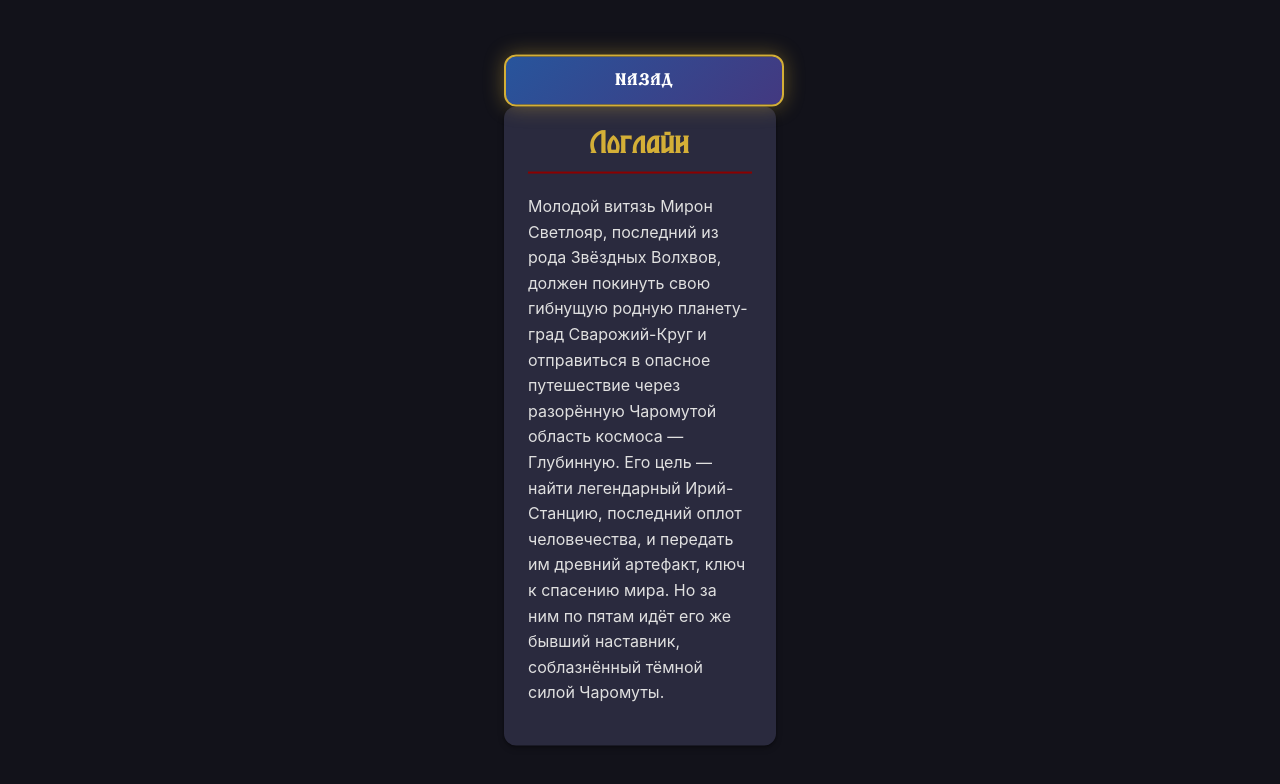
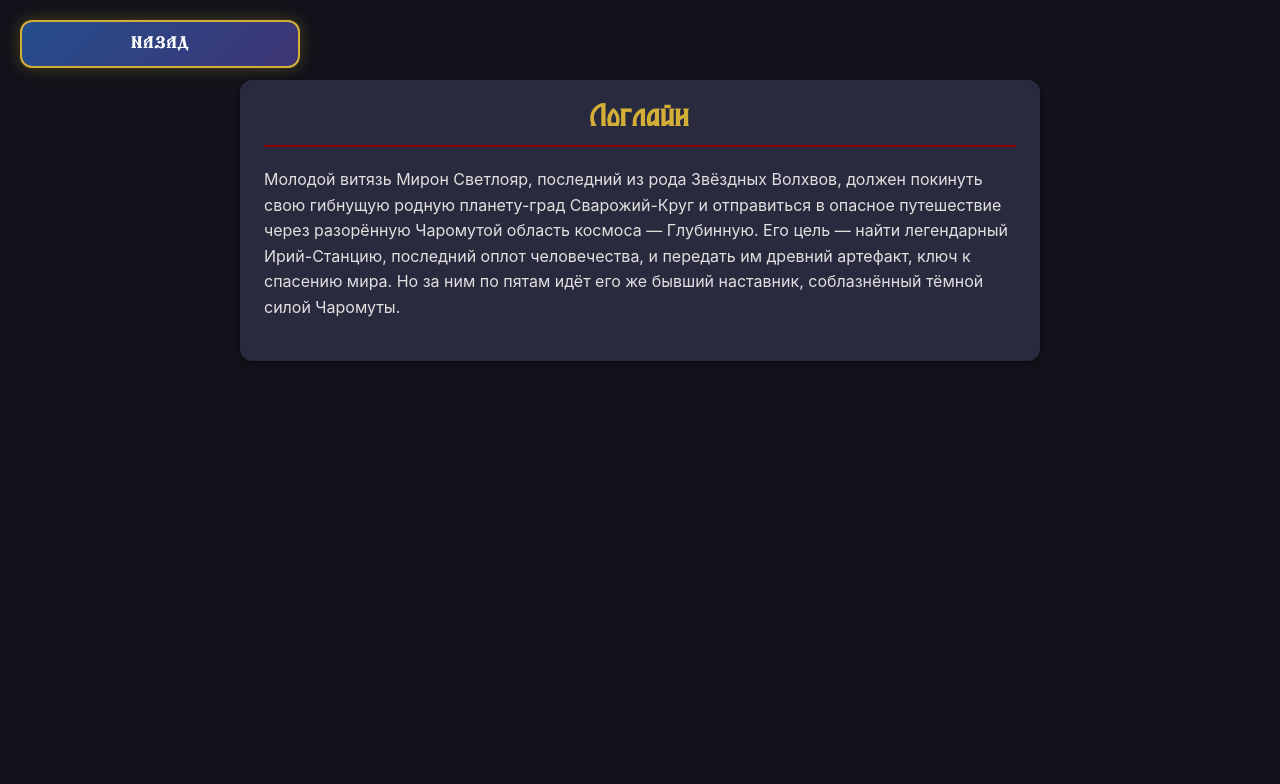
Before and after one commit to ilyaknirim/cosmobilina, a plain HTML site: page index.html in a window 1280 px wide. Both pictures are taken after a click on the button "ЛОГЛАЙН". Drawn offline with Linux system fonts and the light colour scheme.

Commit message:
Обновлен интерфейс страниц информации: добавлена полноэкранная прокрутка

```diff
--- a/css/style.css
+++ b/css/style.css
@@ -89,20 +89,42 @@ body {
   display: block;
 }
 
+/* Специальные стили для loreScreen */
+#loreScreen {
+  display: none;
+  height: 100vh;
+  width: 100%;
+  position: fixed;
+  top: 0;
+  left: 0;
+  background-color: var(--background);
+  z-index: 10;
+  overflow-y: auto;
+  -webkit-overflow-scrolling: touch;
+}
+
 /* Фрейм для всех элементов */
 .content-frame {
-  position: absolute;
-  top: 50%;
-  left: 50%;
-  transform: translate(-50%, -50%);
+  position: relative;
   width: 100%;
   max-width: 320px;
   display: flex;
   flex-direction: column;
   align-items: center;
-  justify-content: center;
+  justify-content: flex-start;
   padding: 24px;
   text-align: center;
+  margin: 0 auto;
+}
+
+/* Специальный фрейм для loreScreen */
+#loreScreen .content-frame {
+  max-width: 100%;
+  padding: 60px 20px 20px;
+  justify-content: flex-start;
+  height: 100vh;
+  overflow-y: auto;
+  -webkit-overflow-scrolling: touch;
 }
 
 /* Заголовок */
@@ -311,13 +333,16 @@ h1 {
 
 /* Экран с описанием */
 #loreContent {
+  width: 100%;
   max-width: 800px;
-  margin: 0 auto;
+  margin: 20px auto;
   padding: 24px;
   background-color: var(--surface-variant);
   border-radius: var(--border-radius);
   text-align: left;
   box-shadow: var(--shadow-2);
+  overflow-y: auto;
+  -webkit-overflow-scrolling: touch; /* Для плавной прокрутки на iOS */
 }
 
 #loreContent h2 {
@@ -343,6 +368,28 @@ h1 {
 }
 
 /* Кнопка возврата */
+#backBtn {
+  position: fixed;
+  top: 20px;
+  left: 20px;
+  z-index: 100;
+  background: linear-gradient(135deg, rgba(42, 92, 170, 0.8), rgba(72, 61, 139, 0.8));
+  color: var(--on-primary);
+  padding: 12px 20px;
+  border-radius: var(--border-radius);
+  cursor: pointer;
+  font-family: var(--font-family);
+  font-weight: 600;
+  letter-spacing: 1px;
+  text-transform: uppercase;
+  transition: var(--transition);
+  display: flex;
+  align-items: center;
+  justify-content: center;
+  border: 2px solid var(--accent);
+  box-shadow: 0 0 15px rgba(212, 175, 55, 0.3);
+}
+
 .backButton {
   background: linear-gradient(135deg, rgba(42, 92, 170, 0.8), rgba(72, 61, 139, 0.8));
   color: var(--on-primary);
@@ -391,4 +438,19 @@ h1 {
   .button-container {
     max-width: 280px;
   }
+
+  /* Стили для loreScreen на мобильных */
+  #loreScreen .content-frame {
+    padding: 60px 10px 20px;
+  }
+
+  #backBtn {
+    padding: 10px 15px;
+    font-size: 0.9rem;
+  }
+
+  #loreContent {
+    padding: 15px;
+    margin: 10px auto;
+  }
 }
--- a/js/script.js
+++ b/js/script.js
@@ -134,6 +134,8 @@ document.querySelectorAll('.menuBtn').forEach(btn => {
         loreContent.innerHTML = loreData[section];
         startScreen.style.display = 'none';
         loreScreen.style.display = 'block';
+        // Прокручиваем контент в начало при открытии новой страницы
+        document.getElementById('loreScreen').scrollTop = 0;
     });
 });
 
```
